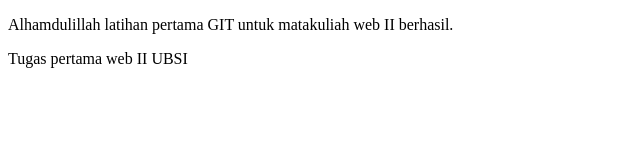
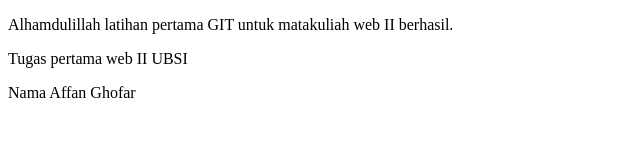
Before and after one commit to Affan-Ghofar/WP2_AffanGhofar, a plain HTML site: page index.html in a window 1280 px wide. Shown: the whole page, without its empty margins (0-640 px from the left). Drawn offline with Linux system fonts and the light colour scheme.

Commit message:
menambahkan list 3

```diff
--- a/index.html
+++ b/index.html
@@ -9,5 +9,6 @@
 <body>
     <p>Alhamdulillah latihan pertama GIT untuk matakuliah web II berhasil.</p>
     <p>Tugas pertama web II UBSI</p>
+    <p>Nama Affan Ghofar</p>
 </body>
 </html>
```
